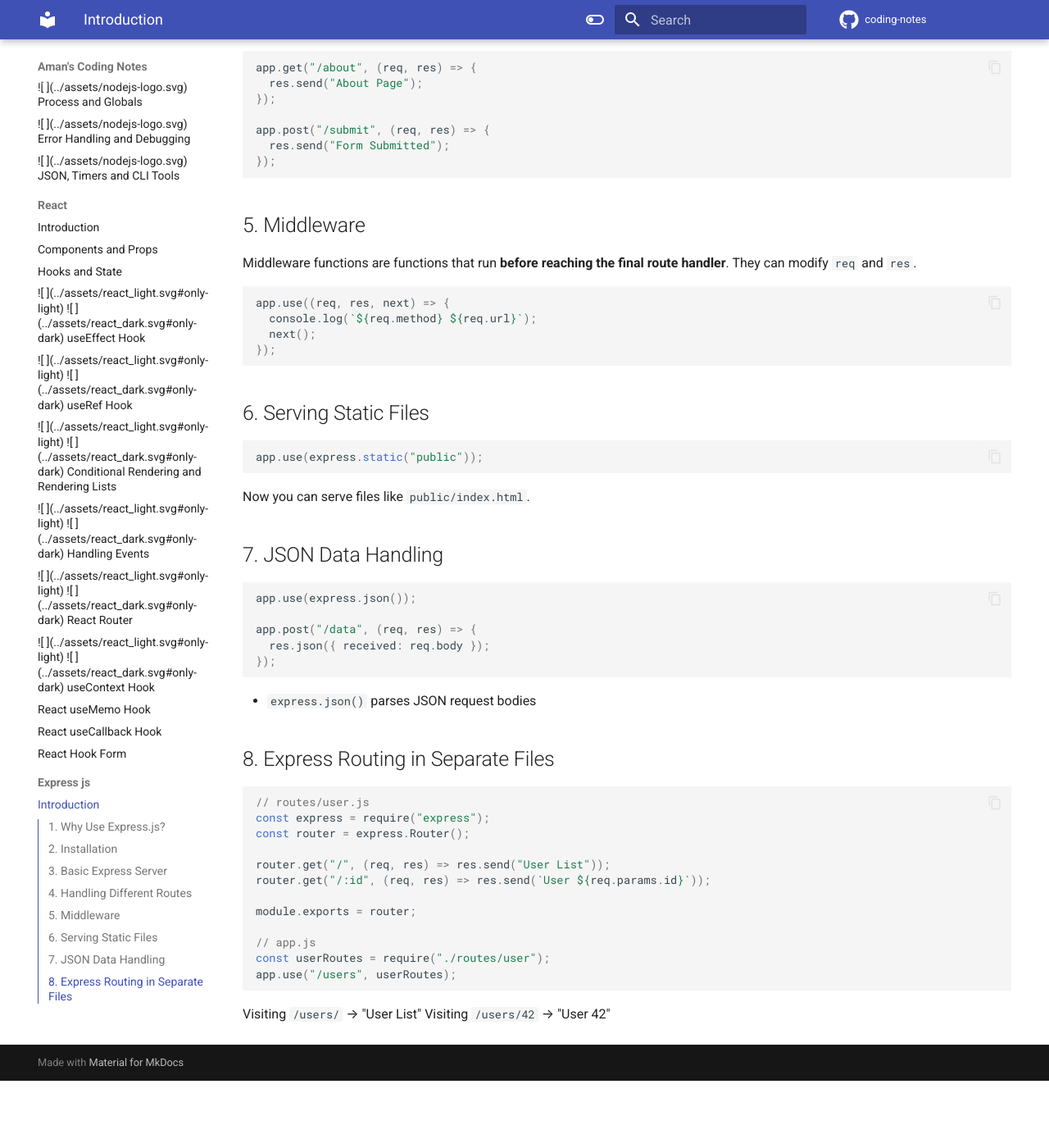
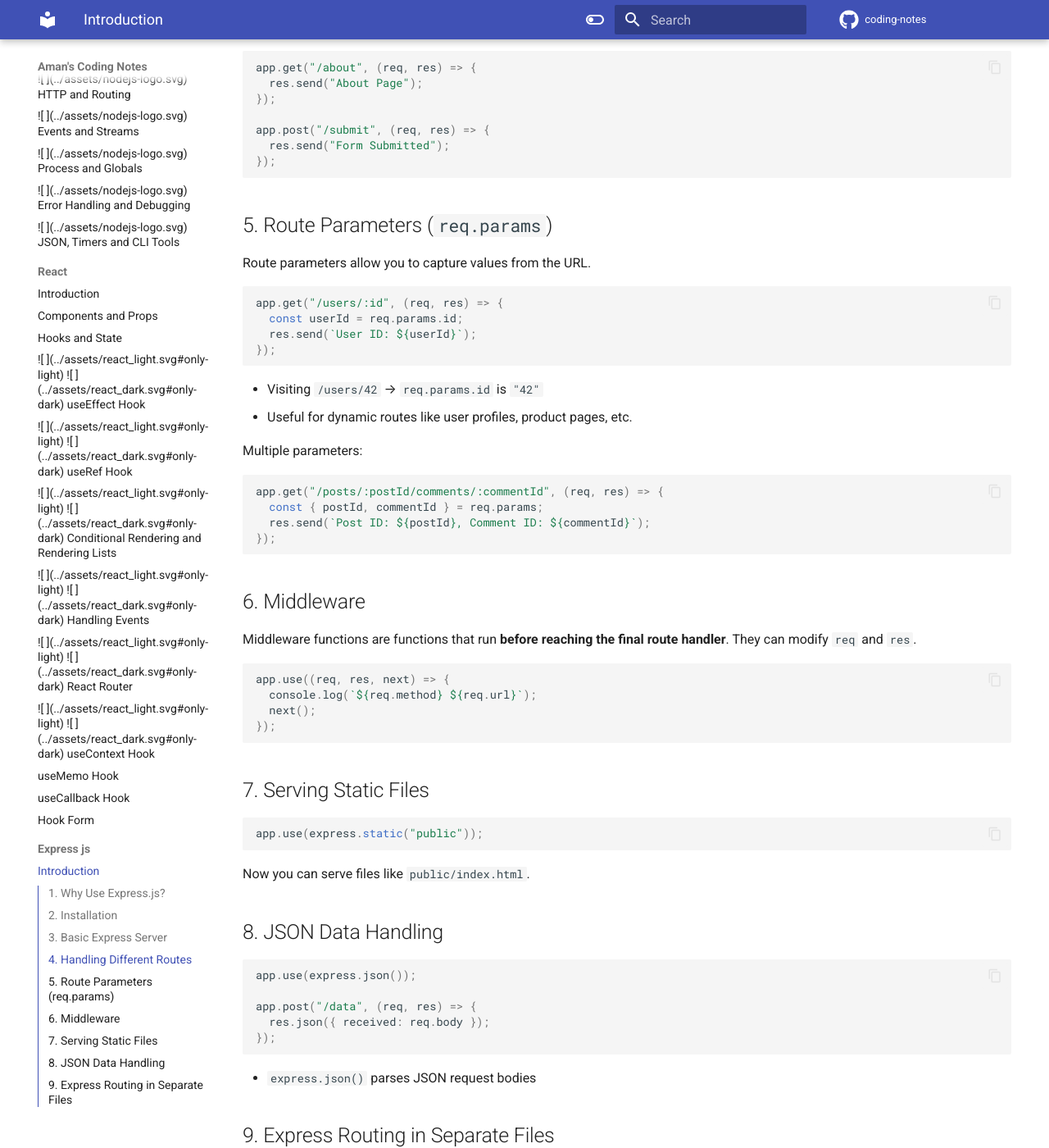
Before and after one commit to amanverma2009/coding-notes, an MkDocs documentation site: the page built from docs/express-js/Introduction.md, in a window 1280 px wide and 1400 px high, scrolled down 1299 px. Shown: the whole window at 82% size. Built offline with MkDocs 1.6.1 and Material for MkDocs 9.7.7, drawn with Linux system fonts in a browser that asks for light colours; comment, search, counter and statistics services are not loaded; before the commit the page ends 2617 px from its top, so only the background shows below that.

Commit message:
typos and last updated plugin

````diff
--- a/docs/express-js/Introduction.md
+++ b/docs/express-js/Introduction.md
@@ -59,7 +59,30 @@
 });
 ```
 
-## 5. Middleware
+## 5. Route Parameters (`req.params`)
+
+Route parameters allow you to capture values from the URL.
+
+```js
+app.get("/users/:id", (req, res) => {
+  const userId = req.params.id;
+  res.send(`User ID: ${userId}`);
+});
+```
+
+- Visiting `/users/42` → `req.params.id` is `"42"`
+- Useful for dynamic routes like user profiles, product pages, etc.
+
+Multiple parameters:
+
+```js
+app.get("/posts/:postId/comments/:commentId", (req, res) => {
+  const { postId, commentId } = req.params;
+  res.send(`Post ID: ${postId}, Comment ID: ${commentId}`);
+});
+```
+
+## 6. Middleware
 
 Middleware functions are functions that run **before reaching the final route handler**. They can modify `req` and `res`.
 
@@ -90,7 +113,7 @@
 
 - `express.json()` parses JSON request bodies
 
-## 8. Express Routing in Separate Files
+## 9. Express Routing in Separate Files
 
 ```js
 // routes/user.js
--- a/docs/react/10_useMemo-hook.md
+++ b/docs/react/10_useMemo-hook.md
@@ -1,4 +1,4 @@
-# ![ ](../assets/react_light.svg#only-light) ![ ](../assets/react_dark.svg#only-dark) React useMemo Hook
+# ![ ](../assets/react_light.svg#only-light) ![ ](../assets/react_dark.svg#only-dark) useMemo Hook
 
 The `useMemo` hook is used to **memoize expensive calculations** so they are not re-executed on every render unless their dependencies change.
 
--- a/docs/react/11_useCallback.md
+++ b/docs/react/11_useCallback.md
@@ -1,4 +1,4 @@
-# ![ ](../assets/react_light.svg#only-light) ![ ](../assets/react_dark.svg#only-dark) React useCallback Hook
+# ![ ](../assets/react_light.svg#only-light) ![ ](../assets/react_dark.svg#only-dark) useCallback Hook
 
 The `useCallback` hook returns a **memoized version of a callback function** that only changes when its dependencies change.
 It is mainly used to **prevent unnecessary re-renders** of child components that receive functions as props.
--- a/docs/react/12_React-Hook-Form.md
+++ b/docs/react/12_React-Hook-Form.md
@@ -1,4 +1,4 @@
-# ![ ](../assets/react_light.svg#only-light) ![ ](../assets/react_dark.svg#only-dark) React Hook Form
+# ![ ](../assets/react_light.svg#only-light) ![ ](../assets/react_dark.svg#only-dark) Hook Form
 
 React Hook Form is a library that makes handling forms in React **simpler and more efficient**. It minimizes re-renders, provides built-in validation, and works with both controlled and uncontrolled inputs.
 
--- a/mkdocs.yml
+++ b/mkdocs.yml
@@ -36,6 +36,12 @@
   - search
   - tags
   - awesome-pages
+  - git-revision-date-localized:
+      fallback_to_build_date: true
+      type: date
+      enable_creation_date: true
+      locale: en
+      timezone: Asia/Kolkata
 
 markdown_extensions:
   - admonition
--- a/requirements.txt
+++ b/requirements.txt
@@ -2,3 +2,4 @@
 mkdocs-material==9.6.17
 mkdocs-awesome-pages-plugin==2.10.1
 pymdown-extensions==10.16.1
+mkdocs-git-revision-date-localized-plugin==1.4.7
````
Also changed, not shown: other parts of docs/express-js/Introduction.md (+2 -2 lines).
